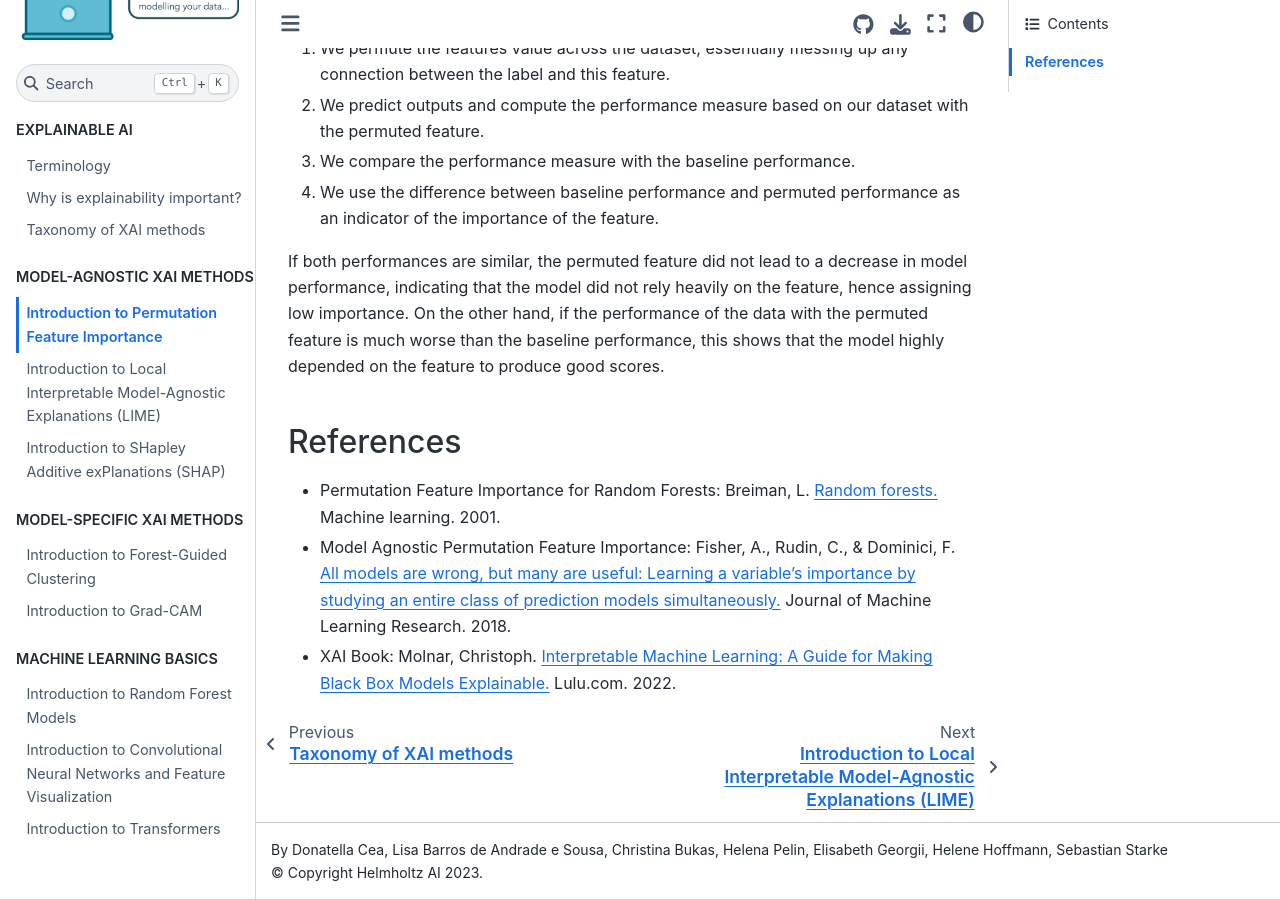
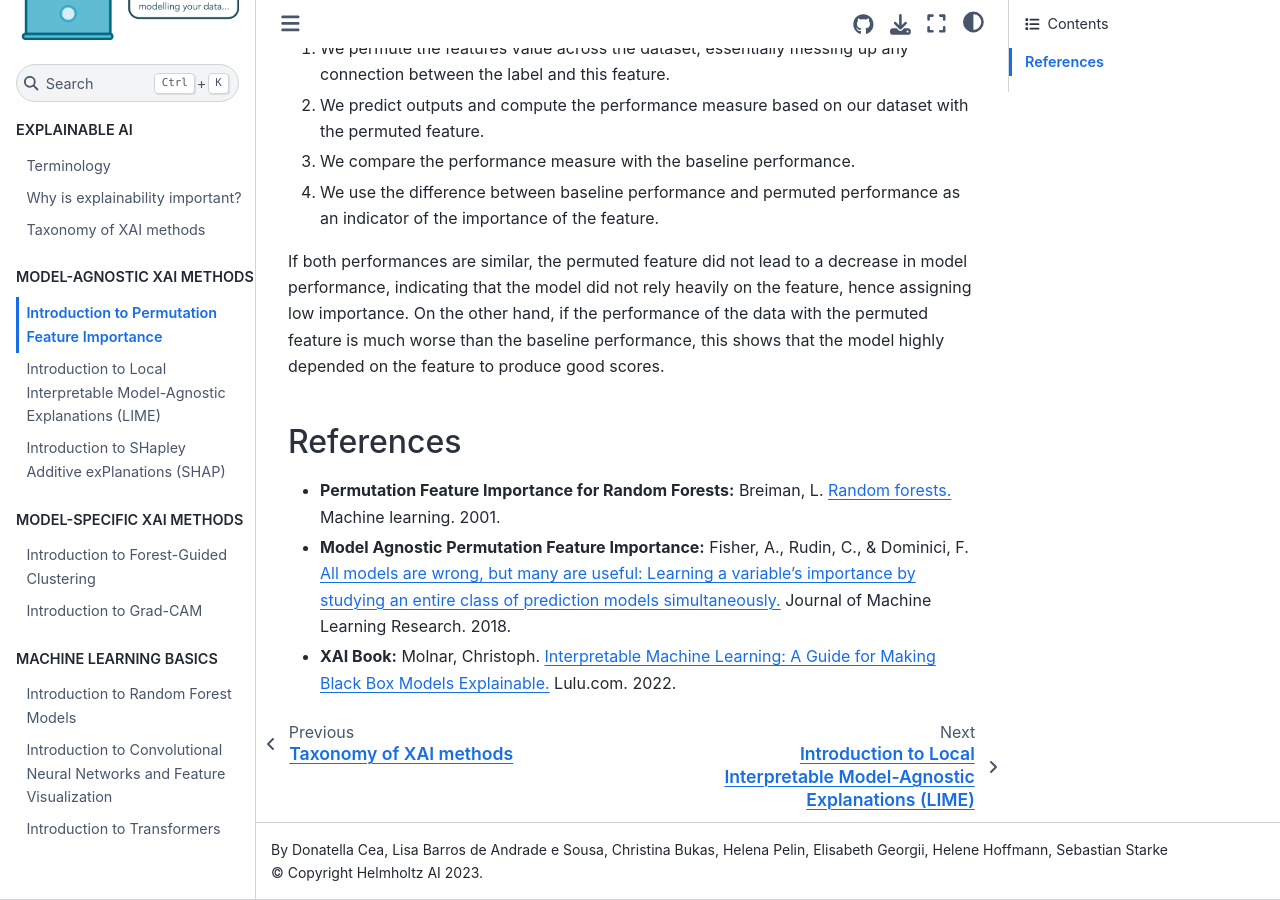
Before and after one commit to HelmholtzAI-Consultants-Munich/XAI-Tutorials, a Sphinx documentation site: the page built from docs/source/_model_agnostic_xai/pfi.rst, in a window 1280 px wide and 900 px high, scrolled down 907 px. Built offline with Sphinx 7.4.7 and the Sphinx Book theme 1.1.4, drawn with Linux system fonts in a browser that asks for light colours.

Commit message:
Update pfi.rst

```diff
--- a/docs/source/_model_agnostic_xai/pfi.rst
+++ b/docs/source/_model_agnostic_xai/pfi.rst
@@ -29,6 +29,6 @@ On the other hand, if the performance of the data with the permuted feature is m
 References
 -----------
 
-- Permutation Feature Importance for Random Forests: Breiman, L. `Random forests. <https://link.springer.com/article/10.1023/a:1010933404324>`_ Machine learning. 2001.
-- Model Agnostic Permutation Feature Importance: Fisher, A., Rudin, C., & Dominici, F. `All models are wrong, but many are useful: Learning a variable's importance by studying an entire class of prediction models simultaneously. <https://www.jmlr.org/papers/v20/18-760.html>`_ Journal of Machine Learning Research. 2018.
-- XAI Book: Molnar, Christoph. `Interpretable Machine Learning: A Guide for Making Black Box Models Explainable. <https://christophm.github.io/interpretable-ml-book/>`_ Lulu.com. 2022.
+- **Permutation Feature Importance for Random Forests:** Breiman, L. `Random forests. <https://link.springer.com/article/10.1023/a:1010933404324>`_ Machine learning. 2001.
+- **Model Agnostic Permutation Feature Importance:** Fisher, A., Rudin, C., & Dominici, F. `All models are wrong, but many are useful: Learning a variable's importance by studying an entire class of prediction models simultaneously. <https://www.jmlr.org/papers/v20/18-760.html>`_ Journal of Machine Learning Research. 2018.
+- **XAI Book:** Molnar, Christoph. `Interpretable Machine Learning: A Guide for Making Black Box Models Explainable. <https://christophm.github.io/interpretable-ml-book/>`_ Lulu.com. 2022.
```
